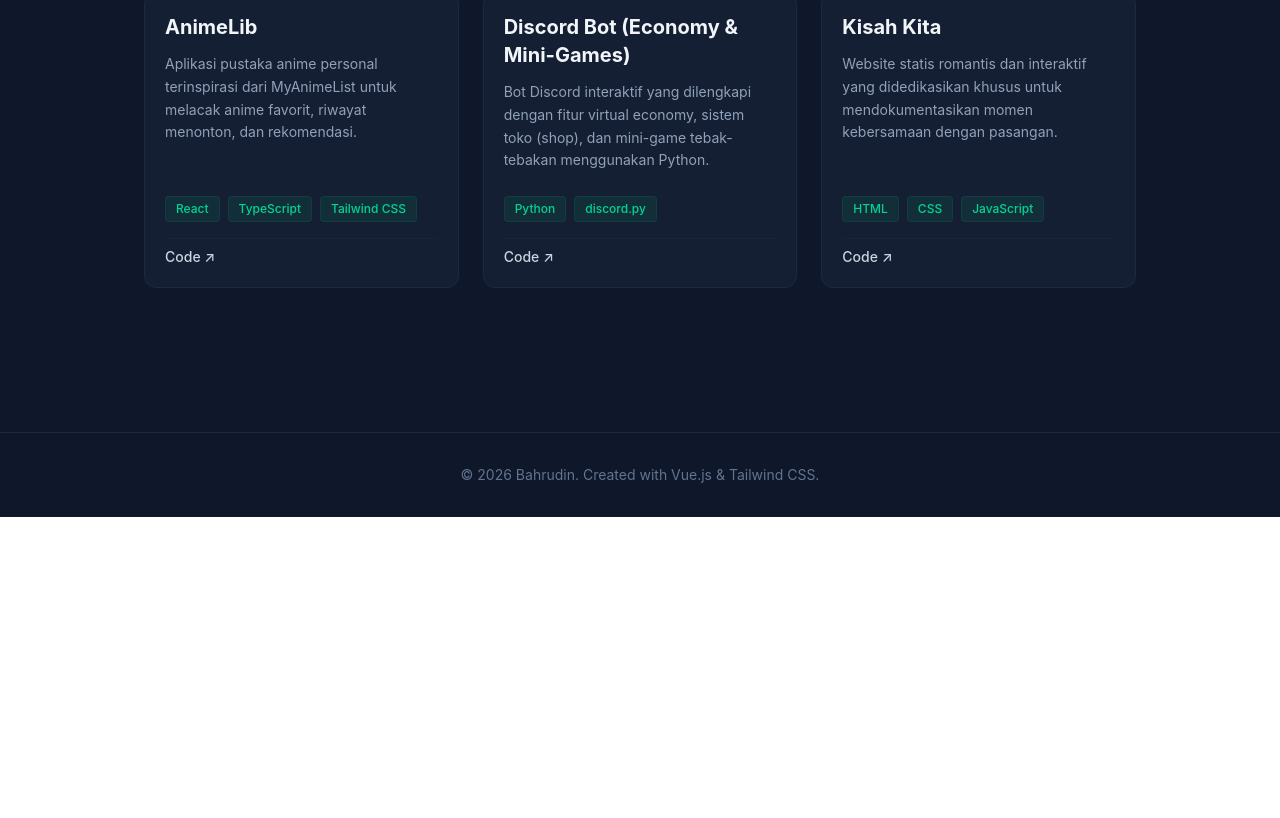
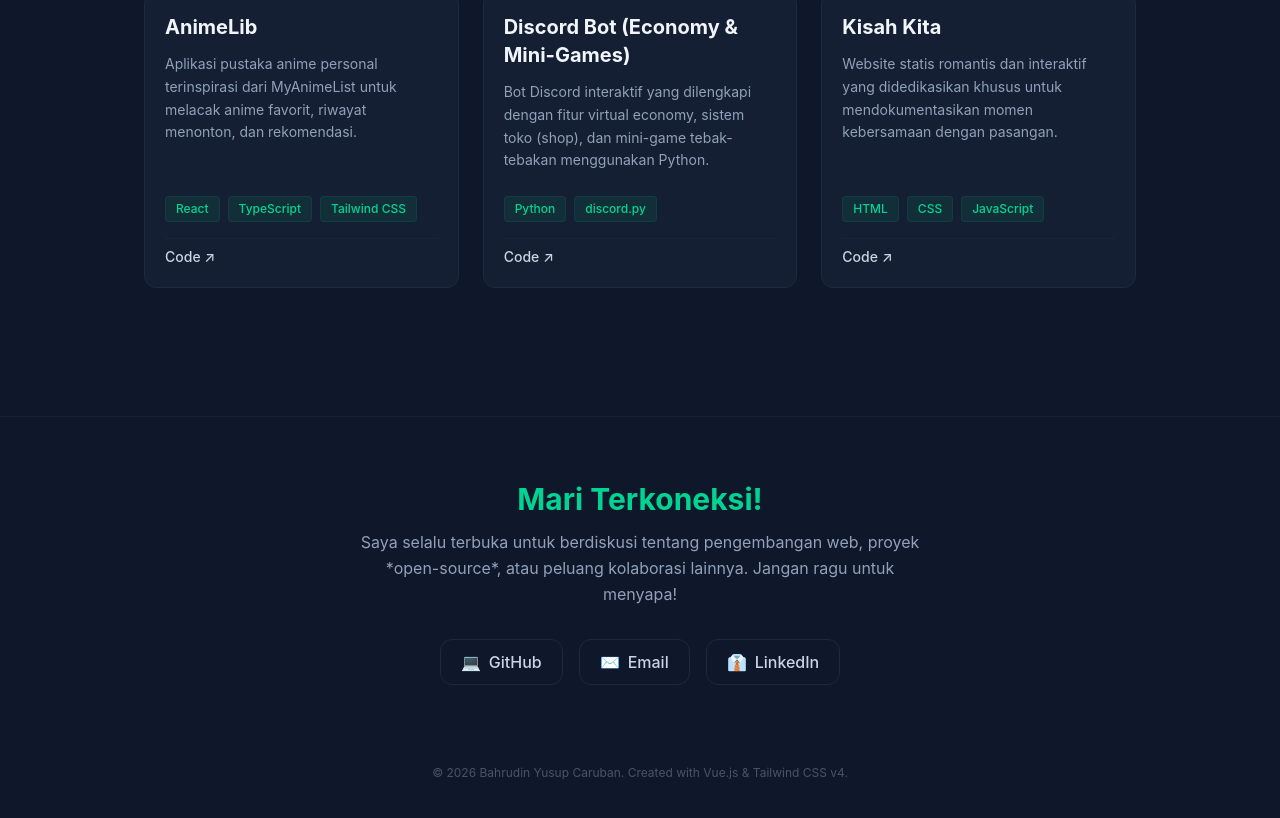
Before and after one commit to Yantokumar/portov2, a Vue app: page / in a window 1280 px wide. Shown: the part 1070-1888 px from the top of the page. Before the commit the page ends 1587 px from the top, so only its background shows below. Built offline with nearby package versions, Linux system fonts and the light colour scheme.

Commit message:
feat: menyelesaikan komponen kontak dan merapikan footer

```diff
--- a/src/components/Contact.vue
+++ b/src/components/Contact.vue
@@ -1,5 +1,56 @@
+<script setup>
+const contacts = [
+  {
+    name: "GitHub",
+    icon: "💻",
+    url: "https://github.com/username-kamu",
+    color: "hover:bg-slate-800 hover:text-white hover:border-slate-700"
+  },
+  {
+    name: "Email",
+    icon: "✉️",
+    url: "mailto:email-kamu@gmail.com",
+    color: "hover:bg-emerald-500/10 hover:text-emerald-400 hover:border-emerald-500/30"
+  },
+  {
+    name: "LinkedIn",
+    icon: "👔",
+    url: "https://linkedin.com/in/username-kamu",
+    color: "hover:bg-blue-600/10 hover:text-blue-400 hover:border-blue-500/30"
+  }
+]
+</script>
+
 <template>
-  <footer class="mt-24 border-t border-slate-800 py-8 text-center text-sm text-slate-500">
-    <p>© 2026 Bahrudin. Created with Vue.js & Tailwind CSS.</p>
-  </footer>
+  <section id="contact" class="py-16 border-t border-slate-800/60 mt-20 text-center space-y-8">
+    <div class="max-w-xl mx-auto space-y-3">
+      <h2 class="text-3xl font-bold text-emerald-400">Mari Terkoneksi!</h2>
+      <p class="text-slate-400 leading-relaxed">
+        Saya selalu terbuka untuk berdiskusi tentang pengembangan web, proyek *open-source*, atau peluang kolaborasi lainnya. Jangan ragu untuk menyapa!
+      </p>
+    </div>
+
+    <!-- Tombol-tombol Kontak Sosial Media -->
+    <div class="flex flex-wrap justify-center gap-4 max-w-md mx-auto">
+      <a
+        v-for="item in contacts"
+        :key="item.name"
+        :href="item.url"
+        target="_blank"
+        rel="noopener noreferrer"
+        :class="[
+          'flex items-center gap-2 px-5 py-2.5 rounded-xl border border-slate-800 bg-slate-900 text-slate-300 font-medium transition duration-300 transform hover:-translate-y-1',
+          item.color
+        ]"
+      >
+        <span>{{ item.icon }}</span>
+        <span>{{ item.name }}</span>
+      </a>
+    </div>
+
+    <!-- Footer Hak Cipta -->
+    <div class="pt-12 text-xs text-slate-600">
+      <p>© 2026 Bahrudin Yusup Caruban. Created with Vue.js & Tailwind CSS v4.</p>
+    </div>
+  </section>
 </template>
--- a/src/components/Navbar.vue
+++ b/src/components/Navbar.vue
@@ -1,10 +1,11 @@
 <template>
   <nav class="p-5 border-b border-slate-800 bg-slate-900/50 backdrop-blur sticky top-0 z-50">
     <div class="max-w-5xl mx-auto flex justify-between items-center">
-      <div class="font-bold text-xl text-emerald-400">Bahrudin.dev</div>
+      <div class="font-bold text-xl text-emerald-400">Zhyusff.dev</div>
       <div class="space-x-4 text-sm text-slate-400">
         <a href="#about" class="hover:text-white transition">About</a>
         <a href="#projects" class="hover:text-white transition">Projects</a>
+        <a href="#contact" class="hover:text-white transition">Contact</a>
       </div>
     </div>
   </nav>
```
